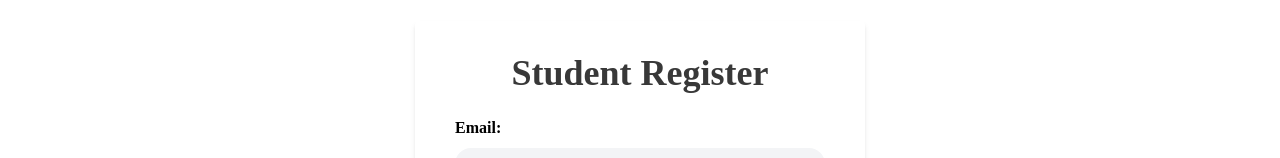
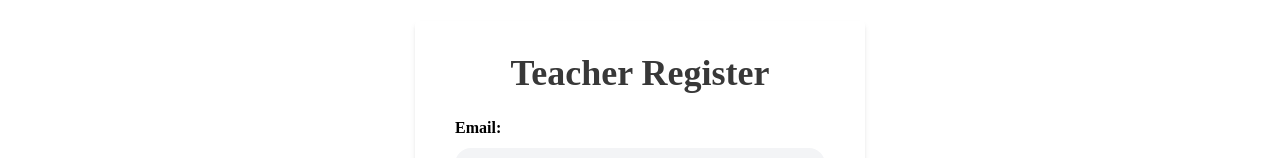
Before and after one commit to afroBalogun/Group-2-419-LMS, a React (Vite) app in the folder Frontend/: page /teacher/register in a window 1280 px wide. Shown: the part 154-312 px from the top of the page. Built offline with nearby package versions, Linux system fonts and the light colour scheme.

Commit message:
icon and vercel

```diff
--- a/Frontend/index.html
+++ b/Frontend/index.html
@@ -2,7 +2,7 @@
 <html lang="en">
   <head>
     <meta charset="UTF-8" />
-    <link rel="icon" type="image/svg+xml" href="/vite.svg" />
+    <link rel="icon" type="image/svg+xml" href="/images/grad-cap.png" />
     <meta name="viewport" content="width=device-width, initial-scale=1.0" />
     <title>LMS</title>
   </head>
--- a/Frontend/src/components/CourseInfo.jsx
+++ b/Frontend/src/components/CourseInfo.jsx
@@ -34,6 +34,9 @@ export default function CourseInfoPage() {
                     <p className="text-sm italic text-gray-500">No assignments available.</p>
                 )}
             </div>
+            <button className="text-sm bg-[#008a63]">
+                Download Course File
+            </button>
         </div>
     );
 }
--- a/Frontend/src/components/EditCourse.jsx
+++ b/Frontend/src/components/EditCourse.jsx
@@ -131,6 +131,9 @@ export default function EditCourse() {
                     >
                         + Add Assignment
                     </button>
+                    <button className="shadow-md px-4 py-2 border border-gray-300 rounded-md hover:scale-105 transition-all duration-200 hover:cursor-pointer">
+                        Upload Document
+                    </button>
 
                     <button
                         type="submit"
--- a/Frontend/src/pages/Teacher/TeacherRegister.jsx
+++ b/Frontend/src/pages/Teacher/TeacherRegister.jsx
@@ -25,7 +25,7 @@ export default function TeacherRegister() {
             <div className="py-8 px-4 flex md:flex-grow md:place-items-center">
                 <div className="h-[400px] max-w-[500px] mx-auto bg-white shadow-md rounded px-4 pt-4 pb-8 md:w-[450px] mt-20 md:h-[450px] md:mt-10 md:px-8 2xl:px-10 2xl:max-w-[800px] 2xl:h-[500px]">
                     <h2 className="p-4 text-[1.4em] text-[#383838] font-semibold md:text-4xl text-center 2xl:text-5xl">
-                        Student Register
+                        Teacher Register
                     </h2>
                     <form className="flex flex-col p-2 gap-2 2xl:gap-6" onSubmit={handleSubmit(onSubmit)}>
                         <div className="flex flex-col gap-2">
```
Also changed, not shown: Frontend/public/images/grad-cap.png (added), Frontend/vercel.json (added), 1 other file (tests, documents, lock files or other folders).
